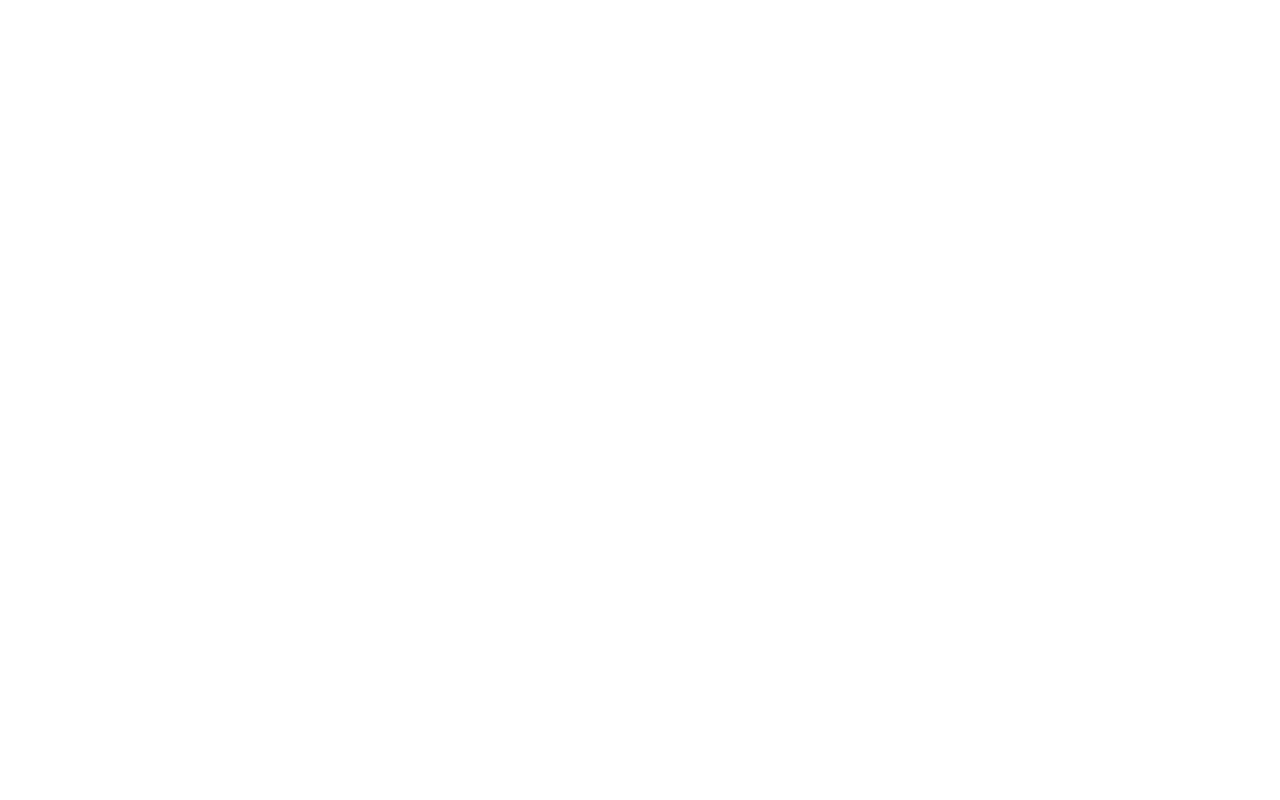
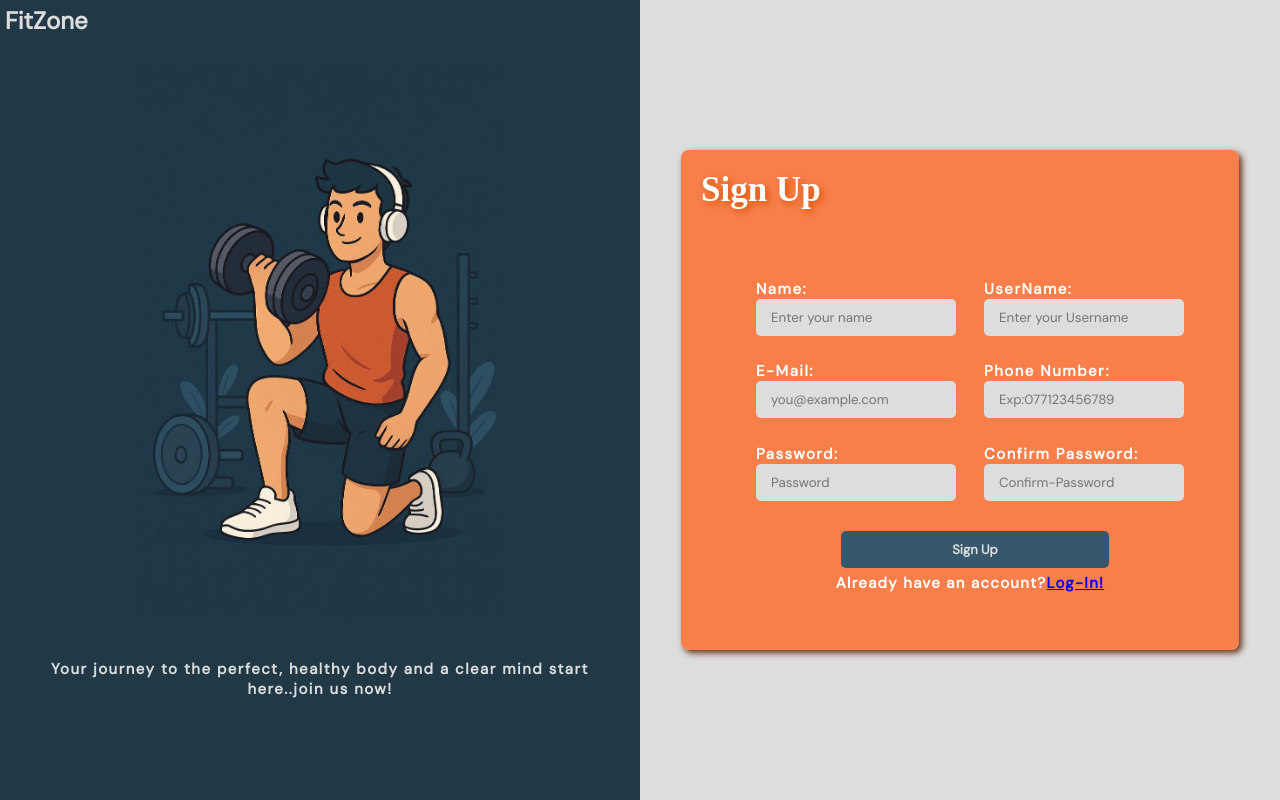
Before and after one commit to zahraai3/login, a plain HTML site: page index.html in a window 1280 px wide. Drawn offline with Linux system fonts and the light colour scheme.

Commit message:
last versionn

```diff
--- a/index.html
+++ b/index.html
@@ -4,10 +4,55 @@
     <meta charset="UTF-8">
     <meta name="viewport" content="width=device-width, initial-scale=1.0">
     <title>FitZone</title>
-    <link rel="icon" type="image/png" sizes="16x16" href="img/gymlogo.png">
+    <link rel="icon" type="/image/png" sizes="16x16" href="img/gymlogo.png">
+    <link rel="stylesheet" href="style.css">
 
 </head>
 <body>
+    <div class="sidebar">
+        <h1>FitZone</h1>
+        <img src="/img/gymboy.jpg" rel="a guy using some weight to train">
+         <h2>Your journey to the perfect, healthy body and a clear mind start here..join us now!</h2>
+    </div>
 
+    <div class="Signup-container">
+        <form action="#" method="post">
+            <p id="Title">Sign Up</p>
+            <div class="info">
+            <label for="name">Name:
+                <input id="name" type="text" name="name" placeholder="Enter your name" required >
+            </label>
+
+            <label for="username">UserName:
+                <input id="username" type="text" name="username" placeholder="Enter your Username" required >
+            </label>
+
+             <label for="e-mail">E-Mail:
+                <input id="e-mail" type="email" name="email" placeholder="you@example.com" required >
+            </label>
+
+             <label for="phone">Phone Number:
+                <input id="phone" type="number" name="phone-number" placeholder="Exp:077123456789" minlength="10" maxlength="11" pattern="[0-9]{10,11}" required >
+            </label>
+
+             <label for="password">Password:
+                <input id="password" type="number" name="password" placeholder="Password" minlength="8" maxlength="11" required >
+            </label>
+
+             <label for="password2">Confirm Password:
+                <input id="password2" type="number" name="confirm-password" placeholder="Confirm-Password" minlength="8" maxlength="11" required >
+            </label>
+
+             <label for="send">
+                <button id="send" type="button" >Sign Up</button>
+                <p id="Log-In">Already have an account?<a href="#">Log-In!</a></p>
+
+             </label>
+           </div>
+        </form>
+    </div>
+
+
+    <script src="script.js"></script>
 </body>
 </html>
--- a/script.js
+++ b/script.js
@@ -0,0 +1,5 @@
+  const button = document.getElementById('send');
+
+  button.addEventListener('click', function() {
+    alert('This feature is not completed yet.');
+  });
--- a/style.css
+++ b/style.css
@@ -0,0 +1,165 @@
+@import url('https://fonts.googleapis.com/css2?family=DM+Sans&display=swap');
+
+* {
+  margin: 0;
+  padding: 0;
+  box-sizing: border-box;
+  font-family:'DM Sans', sans-serif;
+}
+body{
+    display: flex;
+    height: 100vh;
+    width: 100vw;
+    margin: 0%;
+    padding: 0;
+
+}
+
+.sidebar{
+    display: flex;
+    flex-direction: column;
+    justify-content: center;
+    align-items: center;
+    height: 100vh;
+    width: 50%;
+    position: relative;
+    background-color: #213846;
+    padding: 10px;
+
+}
+
+.sidebar h1{
+   position: absolute;
+   top: 0%;
+   left: 0%;
+   font-weight: 1500;
+   font-size: 24px;
+   color: #DDDDDD;
+   margin: 5px;
+}
+.sidebar img{
+    height: auto;
+    width:60%;
+
+}
+.sidebar h2{
+    font-size: 15px;
+    text-align: center;
+    margin: 40px;
+    letter-spacing: 1.5px;
+    color: #DDDDDD;
+}
+
+.Signup-container{
+    display: flex;
+    flex-direction: column;
+    justify-content: center;
+    align-items: center;
+    height: 100vh;
+    width: 50%;
+    padding: 10px;
+    background-color:#DDDDDD;
+    border: none;
+
+
+}
+form{
+    height: auto;
+    min-height: 500px;
+    width: 90%;
+    min-width: 300px;
+   display: flex;
+   flex-wrap: wrap;
+   border: none;
+   background-color: #fa7841ef;
+   border-radius: 8px;
+   padding: 20px;
+   box-shadow:3px 3px 6px #613114 ;
+
+
+}
+#Title{
+    text-align: right;
+    font-weight: bolder;
+    font-size: 35px;
+    text-shadow: 3px 3px 6px #d35506;
+    color: #ffffff;
+    font-family: 'Times New Roman', serif;
+    margin:0px ;
+    margin-bottom: 30px;
+
+}
+.info{
+    display: flex;
+    flex-direction: row;
+    flex-wrap: wrap;
+    gap: 8px;
+
+    justify-content:center ;
+    margin-bottom: 30px;
+
+
+}
+label {
+    display: block;
+    color: #ffffff;
+    font-size: 15px;
+    letter-spacing: 1.5px;
+    margin-left: 20px;
+    margin-top: 10px;
+    font-weight: bold;
+}
+input{
+    display: block;
+    width: 100%;
+    min-width: 200px;
+    padding: 10px 15px;
+    border: none;
+    border-radius: 5px;
+    background-color: #DDDDDD;
+    color: #213846;
+
+}
+
+
+#send{
+
+    border: none;
+    border-radius: 5px;
+    width: 100%;
+    margin: 5px;
+    padding: 10px 25px;
+    color: #DDDDDD;
+    background-color: #37586c;
+    font-weight: bold;
+    font-size: 13px;
+    cursor: pointer;
+}
+button:active {
+  transform: scale(0.95);
+}
+
+#Log-In{
+    font-size: 15px;
+    letter-spacing: 1.3px;
+}
+
+@media(max-width:600px){
+    body{
+        flex-direction: column;
+    }
+    .sidebar{
+        width: 100vw;
+        height: auto;
+    }
+    .Signup-container{
+        width: 100vw;
+        height: auto;
+    }
+}
+/* }
+input:invalid{
+    border : 2px solid  #213846;
+    background-color: rgba(13, 91, 139, 0.377);
+    color: #DDDDDD;
+} */
```
Also changed, not shown: img/gymboy.jpg (added), 1 other file.
